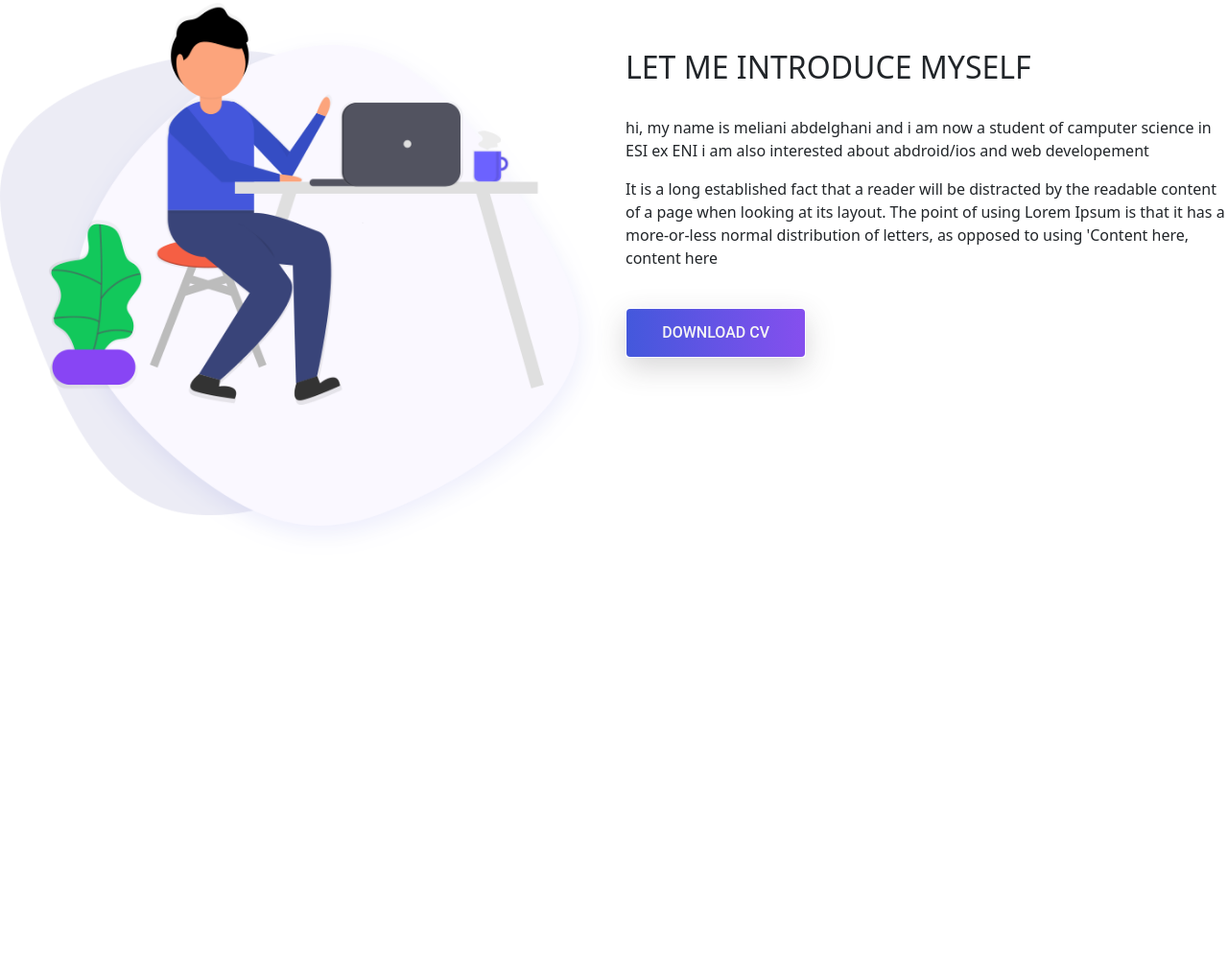
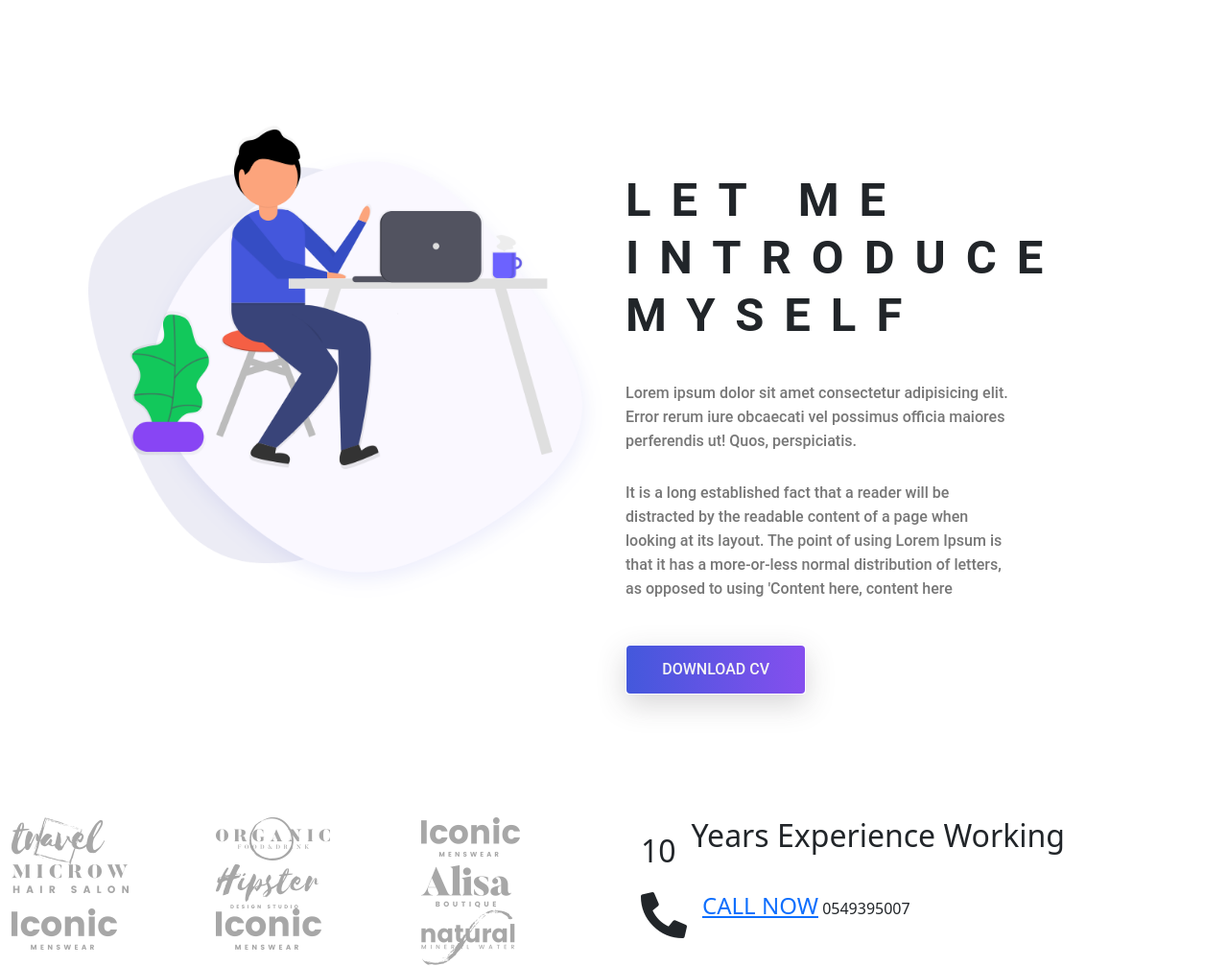
Before and after one commit to abdelghanimeliani/portfolio, a plain HTML site: page index.html in a window 1280 px wide. Shown: the part 840-1847 px from the top of the page at 96% size. Before the commit the page ends 1419 px from the top, so only its background shows below. Drawn offline with Linux system fonts and the light colour scheme.

Commit message:
about area css and

```diff
--- a/css/partials/_global.css
+++ b/css/partials/_global.css
@@ -59,3 +59,8 @@
     color: whitesmoke;
     box-shadow: var(--box-shadow);
 }
+
+p.para {
+    color: var(--text-color);
+    font: normal 500 16px/ 25px var(--roboto);
+}
--- a/css/style.css
+++ b/css/style.css
@@ -89,3 +89,25 @@
 
 
 /*end banner area*/
+
+
+/* start about area*/
+
+.site-main .about-area {
+    padding: 8rem 5rem;
+}
+
+.site-main .about-area .about-title h2>span {
+    /*block=1 fo9 wahed*/
+    display: block;
+    font: normal bold 49px/ 60px var(--roboto);
+    /*entre les caracteres*/
+    letter-spacing: 21px;
+}
+
+.site-main .about-area .about-title .paragraph>p {
+    padding: .4rem 0;
+}
+
+
+/*end about area*/
--- a/index.html
+++ b/index.html
@@ -99,23 +99,22 @@
         <!-- ============== Start about  area =================-->
 
         <section class="about-area">
-            <div class="countainer-flid">
+            <div class="container-fluid">
                 <div class="row">
-                    <div class="col-lg-6 co-md-12">
+                    <div class="col-lg-6 col-md-12">
                         <div class="about-image">
-                            <img src="./img/about-us.png" alt="about me image" class="img-fluid">
+                            <img src="./img/about-us.png" alt="About us" class="img-fluid">
                         </div>
                     </div>
-                    <div class="col-lg-6 co-md-12">
+                    <div class="col-lg-6 col-md-12 about-title">
                         <h2 class="text-uppercase pt-5">
                             <span>Let me</span>
                             <span>introduce</span>
                             <span>myself</span>
                         </h2>
-
-                        <div class="paragraph py-4 w75">
+                        <div class="paragraph py-4 w-75">
                             <p class="para">
-                                hi, my name is meliani abdelghani and i am now a student of camputer science in ESI ex ENI i am also interested about abdroid/ios and web developement
+                                Lorem ipsum dolor sit amet consectetur adipisicing elit. Error rerum iure obcaecati vel possimus officia maiores perferendis ut! Quos, perspiciatis.
                             </p>
                             <p class="para">
                                 It is a long established fact that a reader will be distracted by the readable content of a page when looking at its layout. The point of using Lorem Ipsum is that it has a more-or-less normal distribution of letters, as opposed to using 'Content here,
@@ -130,6 +129,87 @@
         <!-- ============== End about  area =================-->
 
 
+        <!--  ======================== Brand Area ==============================  -->
+
+        <section class="brand-area">
+            <div class="container-fluid">
+                <div class="row">
+                    <div class="col-xl-6 col-lg-12 col-md-12">
+                        <div class="first-row row">
+                            <div class="col-lg-4 col-md-6 col-sm-6">
+                                <div class="single-brand">
+                                    <img src="./img/brands/logo1.png" alt="Brand-1 ">
+                                </div>
+                            </div>
+                            <div class="col-lg-4 col-md-6 col-sm-6">
+                                <div class="single-brand">
+                                    <img src="./img/brands/logo2.png" alt="Brand-2 ">
+                                </div>
+                            </div>
+                            <div class="col-lg-4 col-md-6 col-sm-6">
+                                <div class="single-brand">
+                                    <img src="./img/brands/logo3.png" alt="Brand-3 ">
+                                </div>
+                            </div>
+                            <div class="col-lg-4 col-md-6 col-sm-6">
+                                <div class="single-brand">
+                                    <img src="./img/brands/logo4.png" alt="Brand-4">
+                                </div>
+                            </div>
+                            <div class="col-lg-4 col-md-6 col-sm-6">
+                                <div class="single-brand">
+                                    <img src="./img/brands/logo5.png" alt="Brand-5 ">
+                                </div>
+                            </div>
+                            <div class="col-lg-4 col-md-6 col-sm-6">
+                                <div class="single-brand">
+                                    <img src="./img/brands/logo6.png" alt="Brand-6">
+                                </div>
+                            </div>
+                            <div class="col-lg-4 col-md-6 col-sm-6">
+                                <div class="single-brand">
+                                    <img src="./img/brands/logo7.png" alt="Brand-7 ">
+                                </div>
+                            </div>
+                            <div class="col-lg-4 col-md-6 col-sm-6">
+                                <div class="single-brand">
+                                    <img src="./img/brands/logo8.png" alt="Brand-8 ">
+                                </div>
+                            </div>
+                            <div class="col-lg-4 col-md-6 col-sm-6">
+                                <div class="single-brand">
+                                    <img src="./img/brands/logo9.png" alt="Brand-9">
+                                </div>
+                            </div>
+                        </div>
+                    </div>
+                    <div class="col-xl-6 col-lg-12 col-md-12">
+                        <div class="experience-area">
+                            <div class="d-flex flex-row years-area">
+                                <h2 class="p-3 years">10</h2>
+                                <h2>
+                                    <span>Years</span>
+                                    <span>Experience</span>
+                                    <span>Working</span>
+                                </h2>
+                            </div>
+                            <div class="d-flex flex-row flex-wrap call-area">
+                                <span><i class="fas fa-phone-alt fa-3x px-3"></i></span>
+                                <div class="call-now">
+                                    <a href="#" class="text-uppercase h4 font-roboto">Call Now</a>
+                                    <span class="font-roboto py-2">0549395007</span>
+                                </div>
+                            </div>
+                            <div class="bg-panel"></div>
+                        </div>
+                    </div>
+                </div>
+            </div>
+        </section>
+
+        <!--  ======================== End Brand Area ==============================  -->
+
+        <!--  ====================== Start Services Area =============================  -->
     </main>
 
     <!-- ============== End main area =================-->
```
